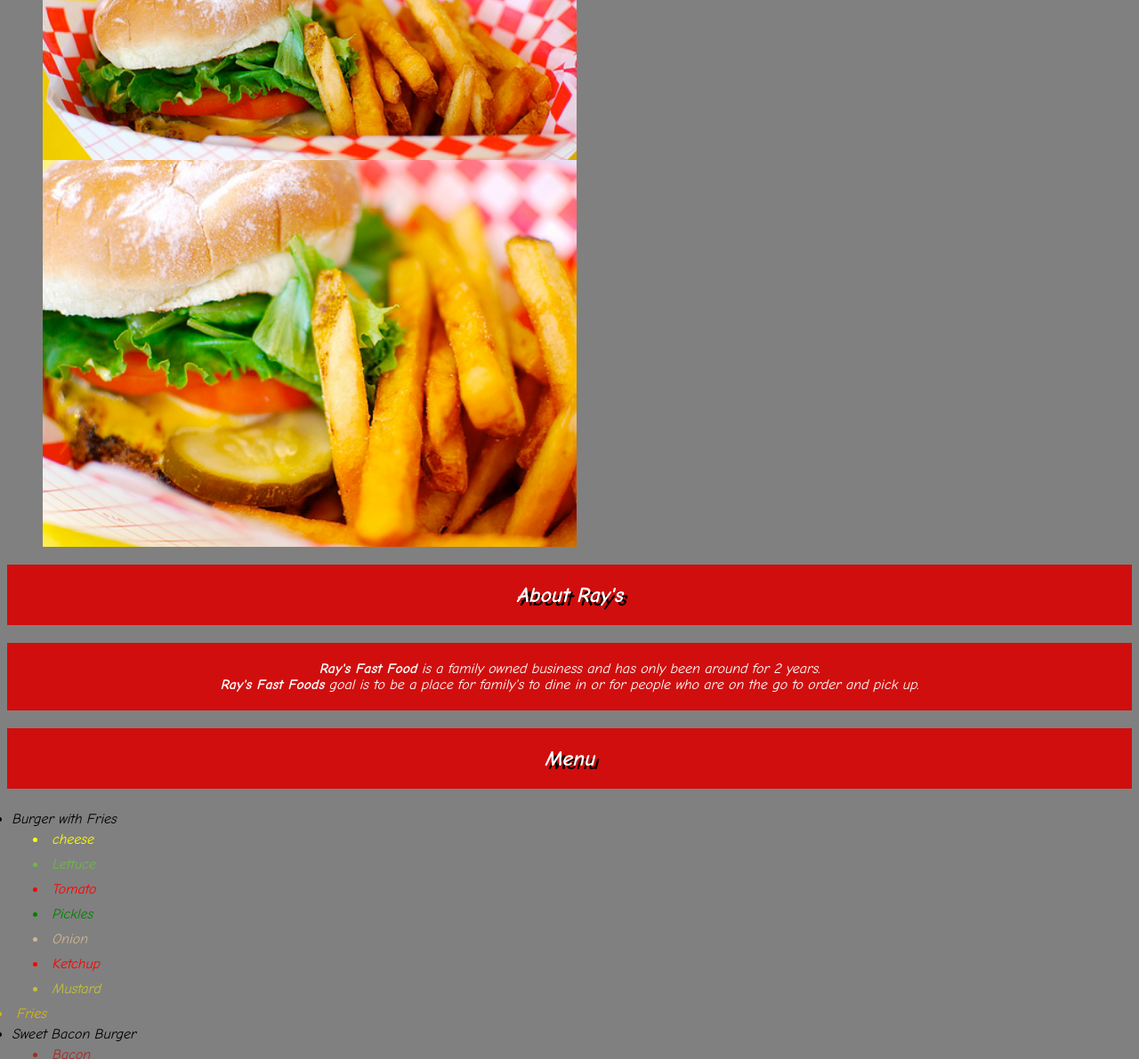
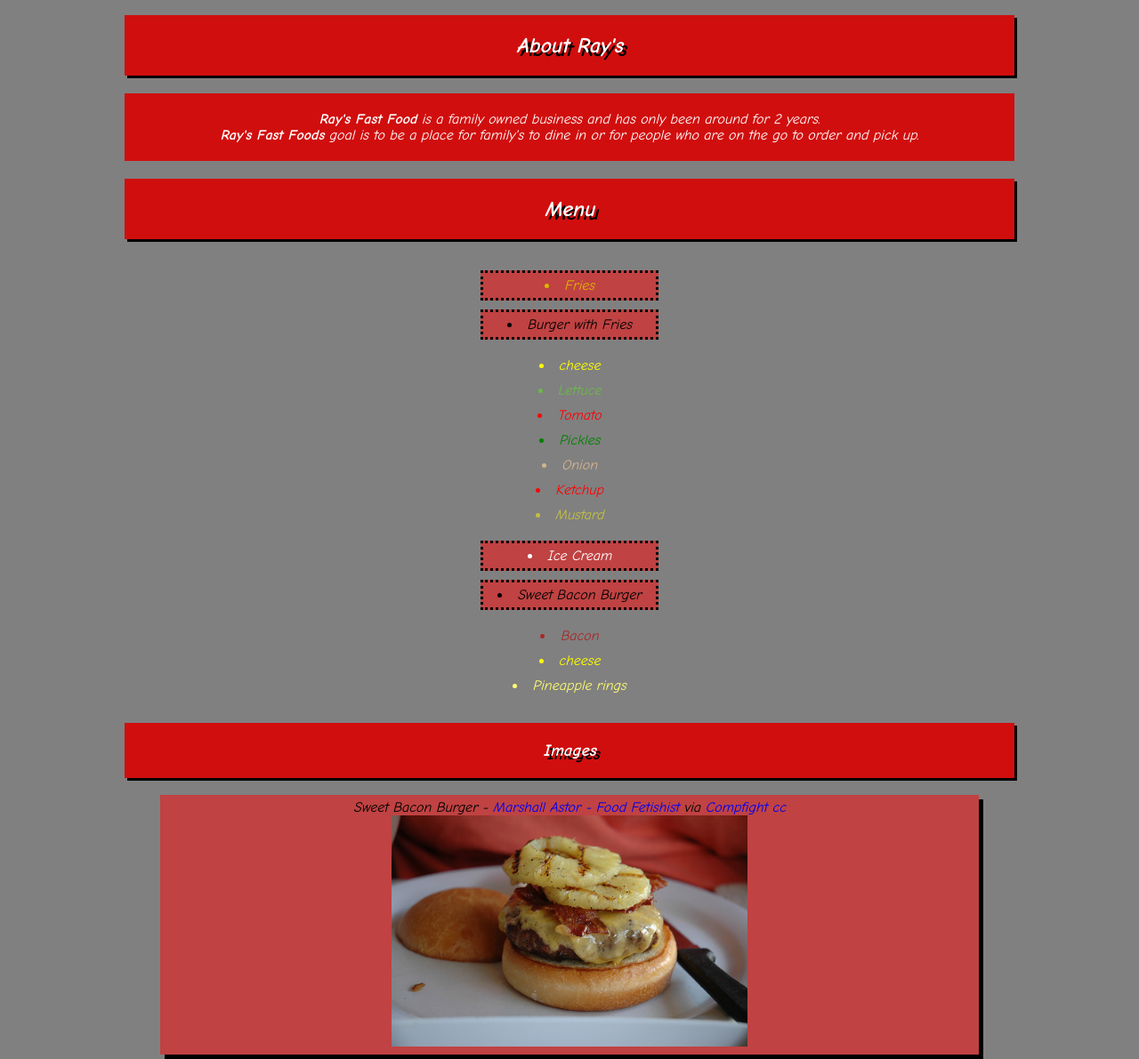
Before and after one commit to BHess2653/Old-dws-1, a plain HTML site: page Project 2/Project 2.html in a window 1280 px wide. Shown: the part 449-1640 px from the top of the page at 89% size. Drawn offline with Linux system fonts and the light colour scheme.

Commit message:
Commit 8

```diff
--- a/Project 2/Project 2.html
+++ b/Project 2/Project 2.html
@@ -2,25 +2,27 @@
 <html>
 <head lang="en">
     <meta charset="UTF-8">
-    <title>Project 1</title>
+    <title>Project 2</title>
     <link rel="stylesheet" href="css/style.css">
 </head>
+	<div id="page">
 	<body>
-		<h1 ID="Top" align="middle">Ray's Fast Food</h1>
-		<p align="middle">Welcome to Ray's Fast Food</p>
-			<figure>
-				<a href="https://www.flickr.com/photos/62274271@N00/3833800279/"><img src="images/header.jpg" height="435" width="600" align="middle" alt="burger and fries"></a>
-				<a href="https://www.flickr.com/photos/62274271@N00/3834593310/"><img src="images/header2.jpg" height="435" width="600" align="middle" alt="burger and fries"></a>
-				<!-- figcaption>Burger and Fries</figcaption -->
-			</figure>
+		<h1 id="Top" >Ray's Fast Food</h1>
+		<p>Welcome to Ray's Fast Food</p>
+		<figure id="figure">
+			<a href="images/header.jpg"><img src="images/header.jpg" height="235" width="400" alt="burger and fries" title="Burger with fries"></a>
+			<a href="images/header2.jpg"><img src="images/header2.jpg" height="235" width="400" alt="burger and fries" title="Burger with fries"></a>
+			<!-- figcaption>Burger and Fries</figcaption -->
+		</figure>
 
-		<h2 align="middle">About Ray's</h2>
-		<p align="middle"><strong>Ray's Fast Food</strong> is a family owned business and has only been around for 2 years.<br>
+		<h2>About Ray's</h2>
+		<p><strong>Ray's Fast Food</strong> is a family owned business and has only been around for 2 years.<br>
 		<strong>Ray's Fast Foods</strong> goal is to be a place for family's to dine in or for people who are on the go to order and pick up.</p>
 
-		<h2 align="middle">Menu</h2>
-		<ol id="ol">
-			<li>Burger with Fries</li>
+		<h2>Menu</h2>
+		<ul>
+			<li id="fry">Fries</li>
+			<li id="BwF">Burger with Fries</li>
 				<ul>
 					<li id="cheese">cheese</li>
 					<li id="Lettuce">Lettuce</li>
@@ -30,28 +32,30 @@
 					<li id="Ketchup">Ketchup</li>
 					<li id="Mustard">Mustard</li>
 				</ul>
-			<li id="fry">Fries</li>
-			<li>Sweet Bacon Burger</li>
+			<li id="ice">Ice Cream</li>
+			<li id="SBB">Sweet Bacon Burger</li>
 				<ul>
 					<li id="Bacon">Bacon</li>
-					<li id="cheese">cheese</li>
+					<li id="cheese2">cheese</li>
 					<li id="Pineapple">Pineapple rings</li>
 				</ul>
-			<li id="ice">Ice Cream</li>
-		</ol>
+		</ul>
 
-		<h3 align="middle">Images</h3>
-			<figure id="fig">
-				<a href="https://www.flickr.com/photos/15965815@N00/2576098423/"><img id="img1" src="images/pic1.jpg" height="260" width="400" align="middle" alt="Sweet Bacon Burger" title="Sweet Bacon Burger"></a>
-				<figcaption>Sweet Bacon Burger - <a href="https://www.flickr.com/photos/15965815@N00/2576098423/">Marshall Astor - Food Fetishist</a> via <a href="http://compfight.com">Compfight</a> <a href="https://creativecommons.org/licenses/by-sa/2.0/">cc</a>
-</figcaption>
-				<a href="https://www.flickr.com/photos/79034573@N00/4590019667/"><img id="img2" src="images/pic2.jpg" height="260" width="400" align="middle" alt="Fries" title="Fries"></a>
-				<figcaption>Fries - <a href="https://www.flickr.com/photos/79034573@N00/4590019667/">stevebott</a> via <a href="http://compfight.com">Compfight</a> <a href="https://creativecommons.org/licenses/by/2.0/">cc</a></figcaption>
-				<a href="https://www.flickr.com/photos/69474058@N03/14132270570/"><img id="img3" src="images/pic3.jpg" height="260" width="400" align="middle" alt="Ice Cream" title="Ice Cream"></a>
-				<figcaption>Ice Cream - <a href="https://www.flickr.com/photos/69474058@N03/14132270570/">Leo Hidalgo (@yompyz)</a> via <a href="http://compfight.com">Compfight</a> <a href="https://creativecommons.org/licenses/by/2.0/">cc</a></figcaption>
-			</figure>
+		<h3>Images</h3>
+		<figure id="fig1">
+			<figcaption>Sweet Bacon Burger - <a href="https://www.flickr.com/photos/15965815@N00/2576098423/">Marshall Astor - Food Fetishist</a> via <a href="http://compfight.com">Compfight</a> <a href="https://creativecommons.org/licenses/by-sa/2.0/">cc</a></figcaption>
+			<a href="images/pic1.jpg"><img id="img1" src="images/pic1.jpg" height="260" width="400" alt="Sweet Bacon Burger" title="Sweet Bacon Burger"></a>
+		</figure>
+		<figure id="fig2">
+			<figcaption>Fries - <a href="https://www.flickr.com/photos/79034573@N00/4590019667/">stevebott</a> via <a href="http://compfight.com">Compfight</a> <a href="https://creativecommons.org/licenses/by/2.0/">cc</a></figcaption>
+			<a href="images/pic2.jpg"><img id="img2" src="images/pic2.jpg" height="260" width="400" alt="Fries" title="Fries"></a>
+		</figure>
+		<figure id="fig3">
+			<figcaption>Ice Cream - <a href="https://www.flickr.com/photos/69474058@N03/14132270570/">Leo Hidalgo (@yompyz)</a> via <a href="http://compfight.com">Compfight</a> <a href="https://creativecommons.org/licenses/by/2.0/">cc</a></figcaption>
+			<a href="images/pic3.jpg"><img id="img3" src="images/pic3.jpg" height="260" width="400" alt="Ice Cream" title="Ice Cream"></a>
+		</figure>
 
-		<p align="middle"><a id="contact" href="mailto:sithlord1124@yaoo.com">Contact Ray's</a></p>
-
+		<p><a id="contact" href="mailto:sithlord1124@yaoo.com"><abbr title="sithlord1124@yahoo.com">Contact Ray's</abbr></a> | <a href="#Top">Top</a></p>
+		</div>
 	</body>
 </html>
--- a/Project 2/css/style.css
+++ b/Project 2/css/style.css
@@ -1,6 +1,15 @@
-/* CSS color */
+
+div {
+	text-align: center;
+	width: 1000px;
+	height: 1000px;
+	margin: 5px auto 50px auto;
+	padding: 5px 50px 50px 50px;
+}
+
 h1, h2 ,h3 {
 	text-shadow: 4px 4px #000000;
+	box-shadow: 3px 3px #000;
 }
 
 #contact {
@@ -33,10 +42,9 @@ h1, h2, h3, p  {
 	color: rgb(255, 255, 255);
 	background-color: rgba(219, 0, 0, 0.89);
 }
-ol,li {
+ul {
+	list-style-position: inside;
 	list-style-type: disc;
-}
-#ol {
 	Color: black;
 	background-color: grey;
 	padding: 5px;
@@ -47,6 +55,13 @@ ol,li {
 	background-color: grey;
 	padding: 5px;
 }
+
+#cheese2 {
+	Color: yellow;
+	background-color: grey;
+	padding: 5px;
+}
+
 #Lettuce {
 	color: #6cb946;
 	background-color: grey;
@@ -88,27 +103,31 @@ ol,li {
 	padding: 5px;
 }
 
+#BwF, #SBB {
+	padding: 5px;
+	border: dotted #000;
+	margin: 10px 395px 10px;
+}
+
 #ice {
 	color: white;
 	padding: 5px;
+	border: dotted #000;
+	margin: 10px 395px 10px;
 }
 #fry {
 	color: #dbb700;
 	padding: 5px;
+	border: dotted #000;
+	margin: 10px 395px 10px;
 }
 
-#fig {
+#fig1, #fig2, #fig3 {
 	background-color: hsla(360, 100%, 51%, 0.5);
 	padding: 5px;
+	box-shadow: 5px 5px #000;
 }
 
-
-
-
-/* Styling Text */
-
-
-
-
-
-/* Box Model */
+li {
+	background-color: hsla(360, 100%, 51%, 0.5);
+}
```
